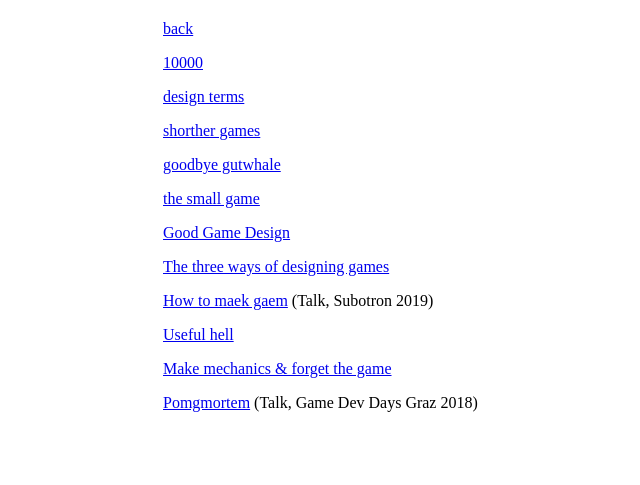
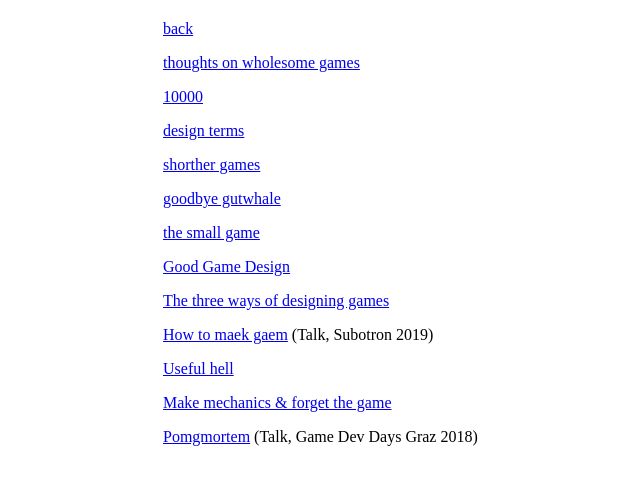
Before and after one commit to stuffedwombat/stuffedwombat.github.io, a Jekyll site: the page built from thinking.md, in a window 1280 px wide. Shown: the top 485 px of the page, without its empty margins (161-801 px from the left). Built offline with Jekyll 4.4.1, drawn with Linux system fonts in a browser that asks for light colours; our own code applies the rules of GitHub Pages for plain Markdown files; comment, search, counter and statistics services are not loaded.

Commit message:
Update thinking.md

```diff
--- a/thinking.md
+++ b/thinking.md
@@ -1,4 +1,6 @@
 [back](index)
+
+[thoughts on wholesome games](wholesome)
 
 [10000](10000)
 
```
